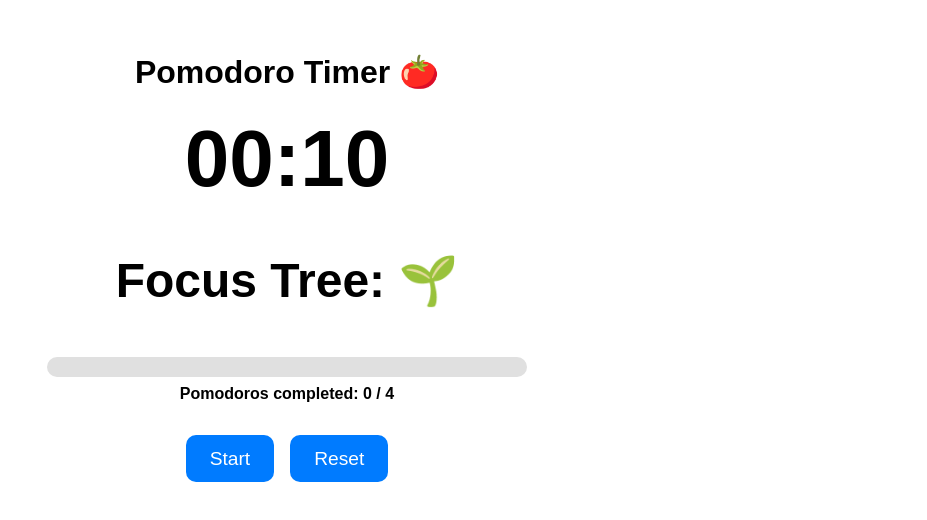
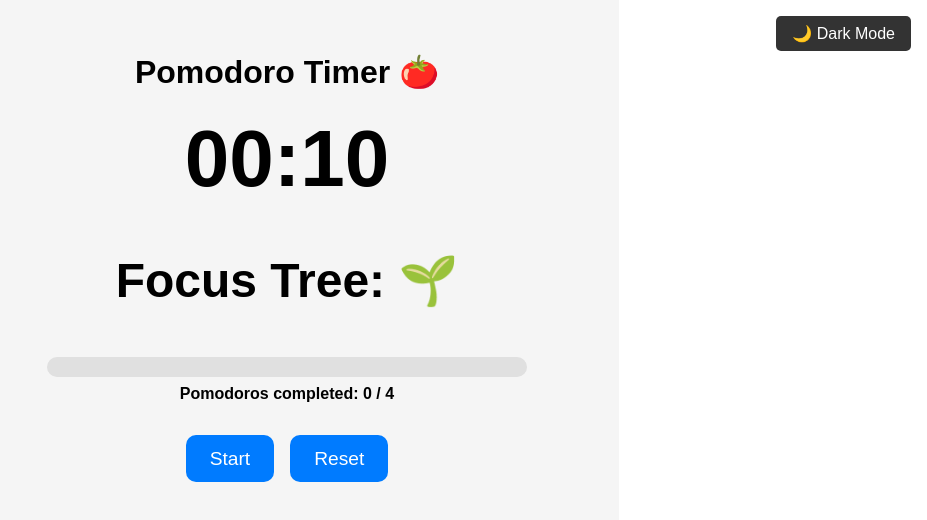
Before and after one commit to piyushgirisingh/pomodoro-timer, a React (Create React App) app in the folder frontend/: page / in a window 1280 px wide. Shown: the top 520 px of the page, without its empty margins (353-1280 px from the left). Built offline with nearby package versions, Linux system fonts and the light colour scheme.

Commit message:
Added dark mode

```diff
--- a/frontend/src/App.js
+++ b/frontend/src/App.js
@@ -2,17 +2,19 @@ import React, { useState, useRef, useEffect } from 'react';
 import axios from 'axios';
 import './Timer.css';
 
+const ding = new Audio('/sounds/ding.mp3');
 
-const ding = new Audio('/sounds/ding.mp3')
 function App() {
-  const [timeLeft, setTimeLeft] = useState(10); // 25 mins in seconds
+  const [timeLeft, setTimeLeft] = useState(10); // Change to 1500 for 25 mins
   const [isRunning, setIsRunning] = useState(false);
   const [message, setMessage] = useState('');
   const [sessionCount, setSessionCount] = useState(0);
   const timerRef = useRef(null);
+  const sessionCompletedRef = useRef(false);
+  const [darkMode, setDarkMode] = useState(false);
+
   const DAILY_GOAL = 4;
-  const sessionCompletedRef = useRef(false); // Add this to prevent double trigger
-
+  const WORK_DURATION = 10; // Change to 1500 for 25 mins
 
   const getTreeStage = () => {
     const stages = ["🌱", "🌿", "🌳", "🌴", "🎄"];
@@ -23,30 +25,17 @@ function App() {
     return Math.min((sessionCount / DAILY_GOAL) * 100, 100);
   };
 
-
-
-
-
-
-  useEffect(() => {
-    ding.load();// Preload the sound
-  }, []);
-
-  // Converts seconds to MM:SS format
   const formatTime = (seconds) => {
     const m = Math.floor(seconds / 60);
     const s = seconds % 60;
     return `${m.toString().padStart(2, '0')}:${s.toString().padStart(2, '0')}`;
   };
 
-  const WORK_DURATION = 10;
-
   const startTimer = () => {
     if (!isRunning) {
       setIsRunning(true);
     }
   };
-
 
   const pauseTimer = () => {
     clearInterval(timerRef.current);
@@ -72,25 +61,14 @@ function App() {
     }
   };
 
-  const buttonStyle = {
-    padding: "0.8rem 1.5rem",
-    fontSize: "1.2rem",
-    borderRadius: "10px",
-    backgroundColor: "#007bff",
-    color: "#fff",
-    border: "none",
-    cursor: "pointer",
-    transition: "all 0.2s ease-in-out",
-  };
+  useEffect(() => {
+    ding.load();
+  }, []);
 
-
-
-
-  // Cleanup timer if component unmounts
   useEffect(() => {
     if (!isRunning || sessionCount >= DAILY_GOAL) return;
 
-    sessionCompletedRef.current = false; // reset before starting
+    sessionCompletedRef.current = false;
 
     timerRef.current = setInterval(() => {
       setTimeLeft((prev) => {
@@ -100,7 +78,7 @@ function App() {
           setTimeLeft(WORK_DURATION);
 
           if (!sessionCompletedRef.current) {
-            sessionCompletedRef.current = true; // ✅ prevents double count
+            sessionCompletedRef.current = true;
             setSessionCount((prev) => prev + 1);
             ding.play().catch((err) => {
               console.error("🔇 Sound failed to play:", err);
@@ -114,14 +92,40 @@ function App() {
       });
     }, 1000);
 
-    return () => clearInterval(timerRef.current); // ✅ clean on unmount
+    return () => clearInterval(timerRef.current);
   }, [isRunning, sessionCount]);
 
-
-
+  const themeStyles = {
+    backgroundColor: darkMode ? "#1e1e1e" : "#f5f5f5",
+    color: darkMode ? "#ffffff" : "#000000",
+    transition: "all 0.3s ease",
+    fontFamily: 'Arial, sans-serif',
+    padding: '2rem',
+    textAlign: 'center',
+    maxWidth: '600px',
+    margin: 'auto',
+    minHeight: '100vh'
+  };
 
   return (
-    <div style={{ fontFamily: 'Arial, sans-serif', padding: '2rem', textAlign: 'center', maxWidth: '600px', margin: 'auto' }}>
+    <div style={themeStyles}>
+      <button
+        onClick={() => setDarkMode(!darkMode)}
+        style={{
+          position: "absolute",
+          top: "1rem",
+          right: "1rem",
+          padding: "0.5rem 1rem",
+          fontSize: "1rem",
+          borderRadius: "5px",
+          border: "none",
+          backgroundColor: darkMode ? "#ffc107" : "#333",
+          color: darkMode ? "#000" : "#fff",
+          cursor: "pointer"
+        }}
+      >
+        {darkMode ? "☀️ Light Mode" : "🌙 Dark Mode"}
+      </button>
 
       <h1> Pomodoro Timer 🍅</h1>
 
@@ -135,14 +139,14 @@ function App() {
       <div style={{ marginTop: "1rem", width: "80%", marginLeft: "auto", marginRight: "auto" }}>
         <div style={{
           height: "20px",
-          backgroundColor: "#e0e0e0",
+          backgroundColor: darkMode ? "#444" : "#e0e0e0",
           borderRadius: "10px",
           overflow: "hidden"
         }}>
           <div style={{
             width: `${getProgressPercentage()}%`,
             height: "100%",
-            backgroundColor: getProgressPercentage() === 100 ? "#28a745" : "#007bff",
+            backgroundColor: getProgressPercentage() === 100 ? "#28a745" : (darkMode ? "#90caf9" : "#007bff"),
             transition: "width 0.4s ease"
           }} />
         </div>
@@ -166,7 +170,6 @@ function App() {
       <p>{message}</p>
     </div>
   );
-
 }
 
 export default App;
```
Also changed, not shown: 1 other file (tests, documents, lock files or other folders).
